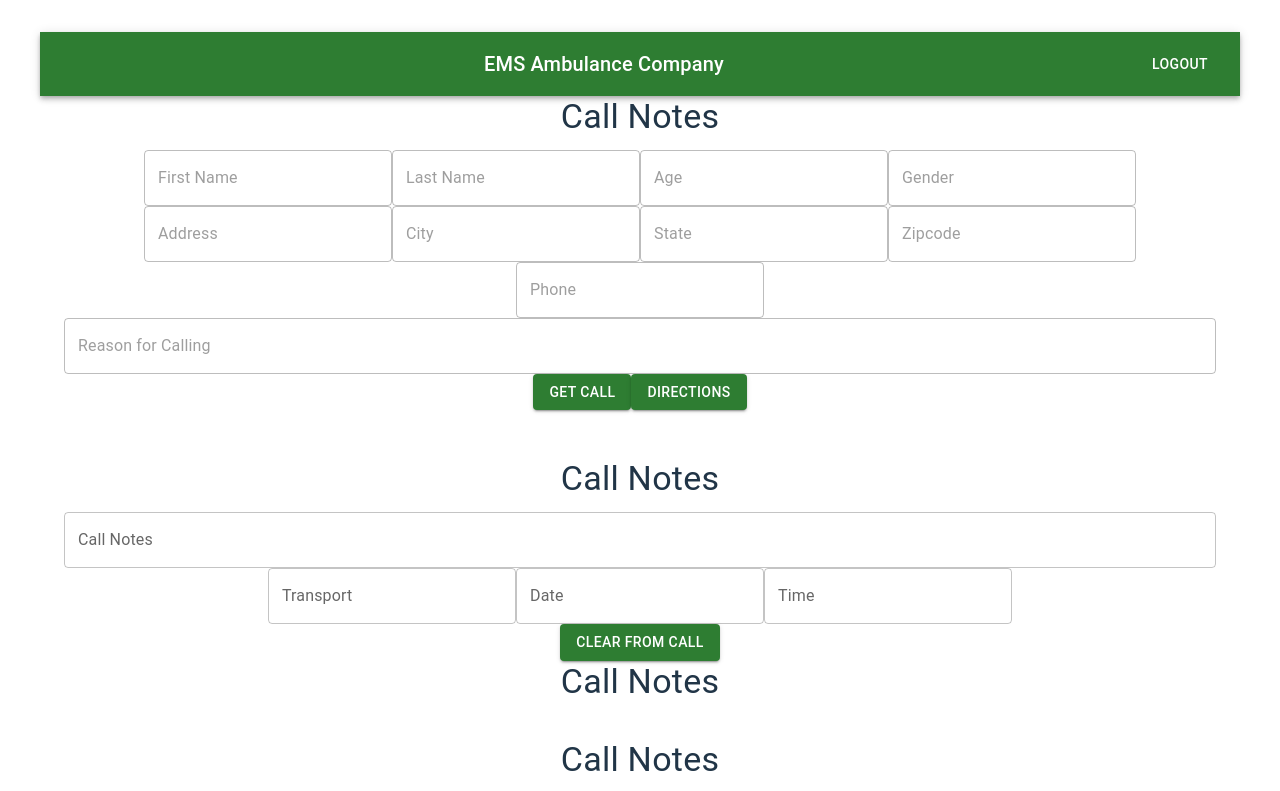
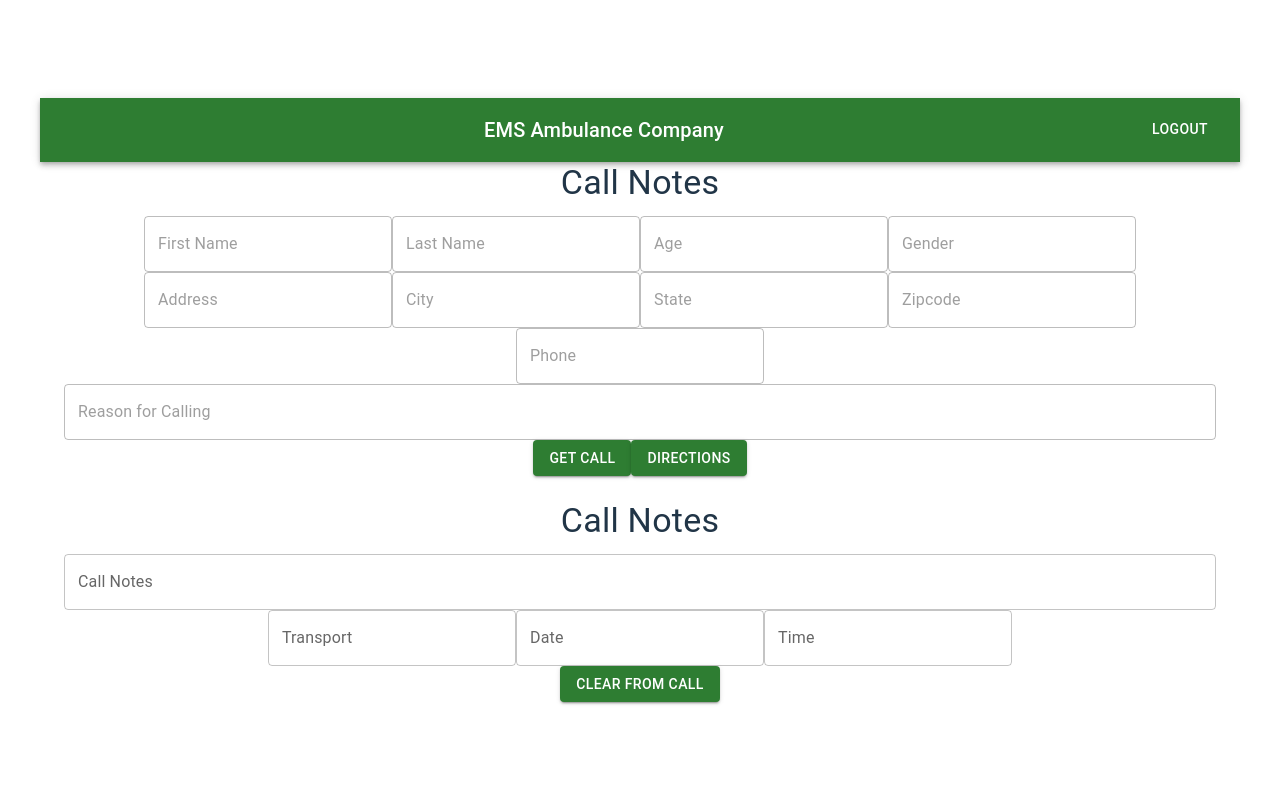
Before and after one commit to SamuelP1995/capstone, a React (Vite) app in the folder ems_frontend/: page /main in a window 1280 px wide. Shown: the top 791 px of the page. Built offline with nearby package versions, Linux system fonts and the light colour scheme; no server answers.

Commit message:
cleaned up CallNotes and SendCallNotes components

```diff
--- a/ems_frontend/src/components/CallNotes.jsx
+++ b/ems_frontend/src/components/CallNotes.jsx
@@ -16,13 +16,6 @@ function CallNotesPage() {
         zipcode:'',
         phone: '',
         reason: '',
-    });
-
-    const [sendData, setSendData] = useState({
-      callNotes: '',
-      transport: '',
-      date: '',
-      time: '',
     });
 
     useEffect(() => {
@@ -66,23 +59,12 @@ function CallNotesPage() {
       }
     }
 
-    const handleFinishCall = async () => {
+    return (
+      <Container maxWidth="lg">
+          <Typography variant="h4" gutterBottom>
+             Call Notes
+          </Typography>
 
-      try {
-        const response = await axios.push('http://localhost:8080/histories/2', {
-
-        });
-
-      } catch (error) {
-        console.log('Error: ', error);
-      }
-    }
-
-    return (
-        <Container maxWidth="lg">
-            <Typography variant="h4" gutterBottom>
-                Call Notes
-            </Typography>
       <form>
         <TextField
           label="First Name"
@@ -163,54 +145,13 @@ function CallNotesPage() {
         </Button>
         <br></br>
         <br></br>
-      </form>
-
-      <form>
-        <br></br>
-        <Typography variant="h4" gutterBottom>
-          Call Notes
-        </Typography>
-
-        <TextField
-          label="Call Notes"
-          variant="outlined"
-          fullWidth
-          value={sendData.callNotes}
-        />
-        <TextField
-          label="Transport"
-          variant="outlined"
-          value={sendData.transport}
-        />
-        <TextField
-          label="Date"
-          variant="outlined"
-          value={sendData.date}
-        />
-        <TextField
-          label="Time"
-          variant="outlined"
-          value={sendData.time}
-        />
-        <br></br>
-        <Button
-          type="directions"
-          variant="contained"
-          color="success"
-          onClick={(e) => e.preventDefault()}
-        >
-          Clear From Call
-        </Button>
 
       </form>
 
+      </Container>
 
-    </Container>
+    );
 
-
-
-
-  );
 }
 
 export default CallNotesPage;
--- a/ems_frontend/src/components/SendCallNotes.jsx
+++ b/ems_frontend/src/components/SendCallNotes.jsx
@@ -46,11 +46,7 @@ function SendCallNotes() {
                 Call Notes
             </Typography>
 
-      <form>
-        <br></br>
-        <Typography variant="h4" gutterBottom>
-          Call Notes
-        </Typography>
+        <form>
 
         <TextField
           label="Call Notes"
@@ -83,11 +79,11 @@ function SendCallNotes() {
           Clear From Call
         </Button>
 
-      </form>
+        </form>
 
-    </Container>
+        </Container>
 
-  );
+    );
 }
 
 export default SendCallNotes;
```
